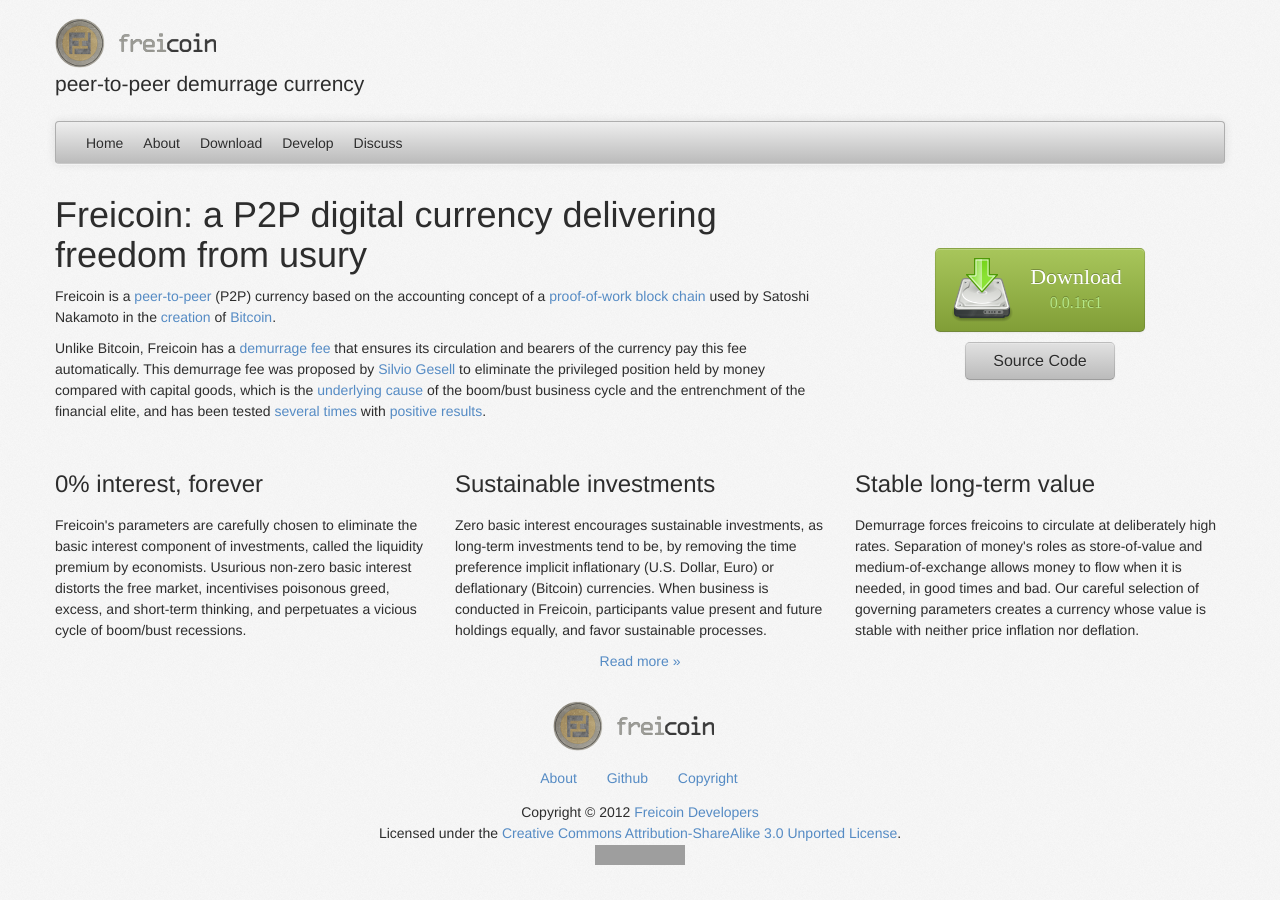
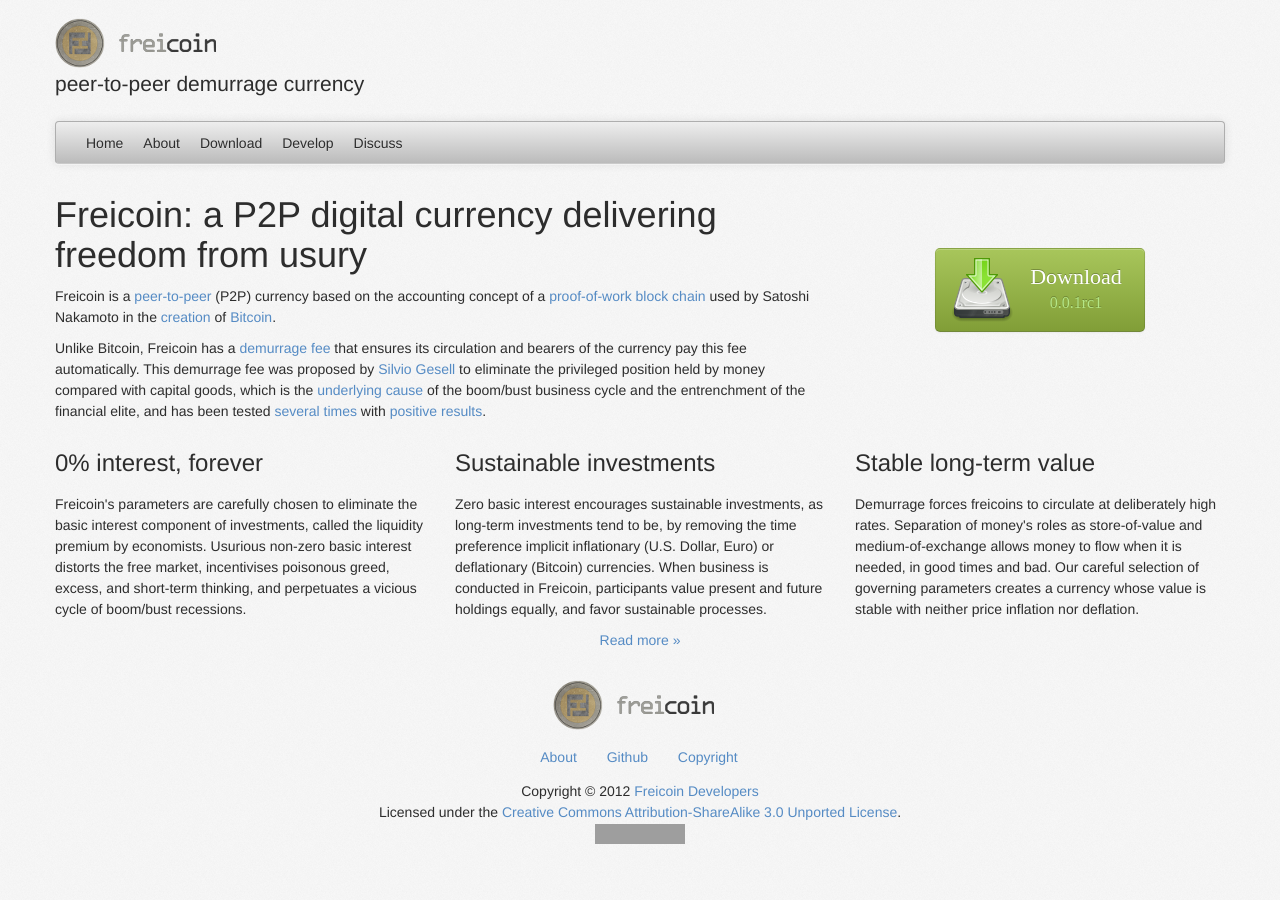
Before and after one commit to freicoin/freico.in, a Jekyll site: the page built from index.html, in a window 1280 px wide. Built offline with Jekyll 4.4.1, drawn with Linux system fonts in a browser that asks for light colours; nearby versions of some CDN libraries; some web fonts are replaced; comment, search, counter and statistics services are not loaded; grey boxes are pictures that could not be loaded.

Commit message:
Removed 'Source code' button from main page. End-user don't need it

```diff
--- a/index.html
+++ b/index.html
@@ -15,7 +15,6 @@
   <div class="span4" style="text-align:center;">
     <br><br><br>
     <p><a class="btn btn-success btn-large" href="/download/"><span class="download-content" style=""><span class="download-title">Download</span><span class="download-version">{{ site.freicoind.version }}</span></span></a></p>
-    <p><a style="min-width:120px;" class="btn btn-info btn-large" href="https://github.com/freicoin/freicoin">Source Code</a></p>
     <br><br><br>
   </div>
 </div>
```
